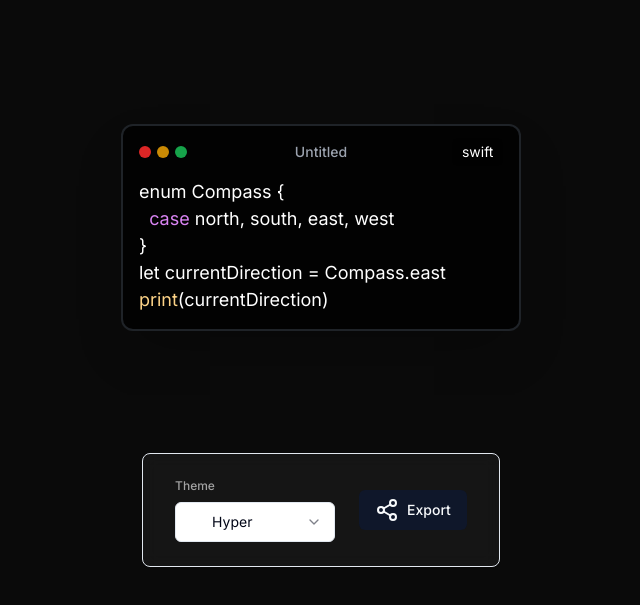
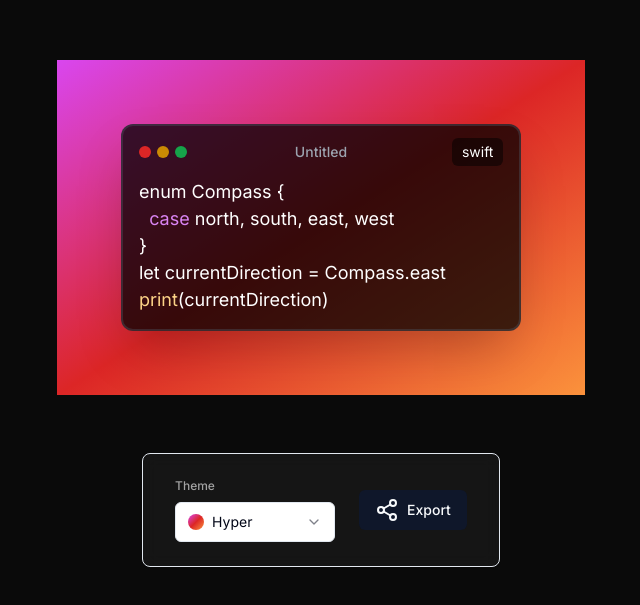
Before and after one commit to YoussefBedhief/CodeScope, a Next.js app: page / in a window 1280 px wide. Shown: the part 169-774 px from the top of the page, without its empty margins (319-959 px from the left). Built offline with nearby package versions, Linux system fonts and the light colour scheme.

Commit message:
Fixing theme color

```diff
--- a/components/Main.tsx
+++ b/components/Main.tsx
@@ -44,7 +44,9 @@ const Main = () => {
       <div
         className={cn(
           "overflow-hidden mb-2 transition-all ease-out",
-          showBg ? themes[theme].background : "ring ring-neutral-900"
+          showBg
+            ? "bg-gradient-to-br from-fuchsia-500 via-red-600 to-orange-400"
+            : "ring ring-neutral-900"
         )}
         style={{ padding }}
         ref={editorRef}
```
